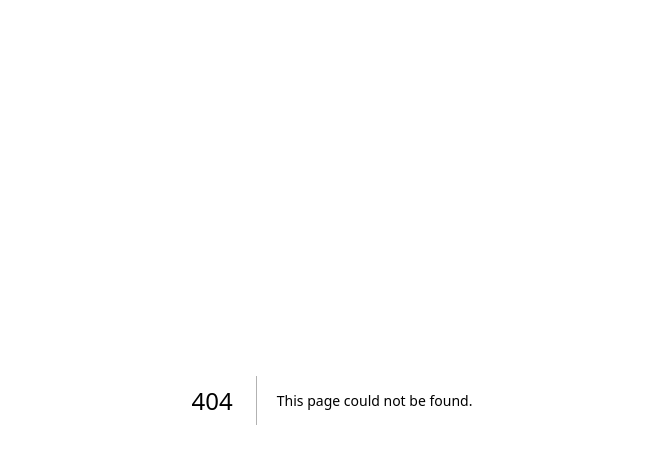
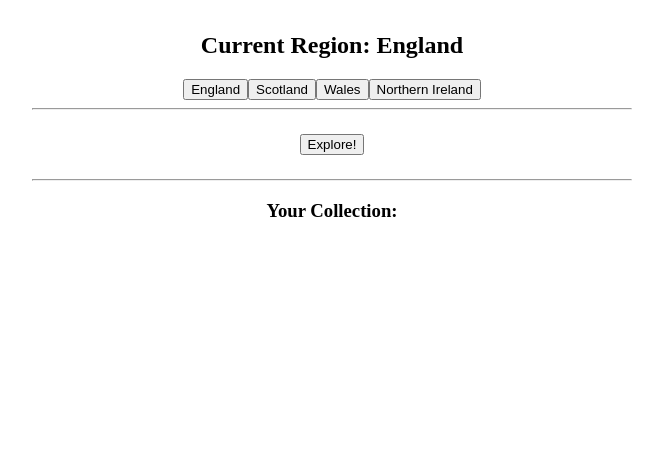
Before and after one commit to ray-seal/WildlifeHunter, a Next.js app: page /game in a window 1280 px wide. Before the commit this address had no page. Shown: the top 464 px of the page, without its empty margins (308-971 px from the left). Built offline with nearby package versions, Linux system fonts and the light colour scheme.

Commit message:
Create game.js

```diff
--- /dev/null
+++ b/pages/game.js
@@ -0,0 +1,82 @@
+import { useState } from "react";
+
+const wildlifeList = [
+  { name: "Smooth Newt", type: "small", region: "England" },
+  { name: "Stag Beetle", type: "small", region: "England" },
+  { name: "Fox", type: "medium", region: "UK" },
+  { name: "Badger", type: "medium", region: "UK" },
+  { name: "Welsh Dragon", type: "mythical", region: "Wales" },
+];
+
+const tools = {
+  small: "Net",
+  medium: "Cage",
+  mythical: "Chain",
+};
+
+function getRandomWildlife(region = "UK") {
+  const filtered = wildlifeList.filter(
+    (w) => w.region === region || w.region === "UK"
+  );
+  return filtered[Math.floor(Math.random() * filtered.length)];
+}
+
+export default function Game() {
+  const [region, setRegion] = useState("England");
+  const [wildlife, setWildlife] = useState(null);
+  const [caught, setCaught] = useState([]);
+
+  const handleExplore = () => {
+    const found = getRandomWildlife(region);
+    setWildlife(found);
+  };
+
+  const handleCatch = () => {
+    if (!wildlife) return;
+    // Simple catch logic
+    if (wildlife.name === "Welsh Dragon" && region !== "Wales") {
+      alert("The dragon only appears in Wales!");
+      return;
+    }
+    if (Math.random() > 0.4) {
+      setCaught([...caught, wildlife]);
+      alert(`You caught a ${wildlife.name}!`);
+    } else {
+      alert(`The ${wildlife.name} escaped!`);
+    }
+    setWildlife(null);
+  };
+
+  return (
+    <div style={{ maxWidth: 600, margin: "2rem auto", textAlign: "center" }}>
+      <h2>Current Region: {region}</h2>
+      <div>
+        <button onClick={() => setRegion("England")}>England</button>
+        <button onClick={() => setRegion("Scotland")}>Scotland</button>
+        <button onClick={() => setRegion("Wales")}>Wales</button>
+        <button onClick={() => setRegion("Northern Ireland")}>
+          Northern Ireland
+        </button>
+      </div>
+      <hr />
+      <button onClick={handleExplore} style={{ margin: "1rem" }}>
+        Explore!
+      </button>
+      {wildlife && (
+        <div>
+          <h3>You encountered a {wildlife.name}!</h3>
+          <button onClick={handleCatch}>
+            Use {tools[wildlife.type]}
+          </button>
+        </div>
+      )}
+      <hr />
+      <h3>Your Collection:</h3>
+      <ul>
+        {caught.map((w, i) => (
+          <li key={i}>{w.name}</li>
+        ))}
+      </ul>
+    </div>
+  );
+}
```
